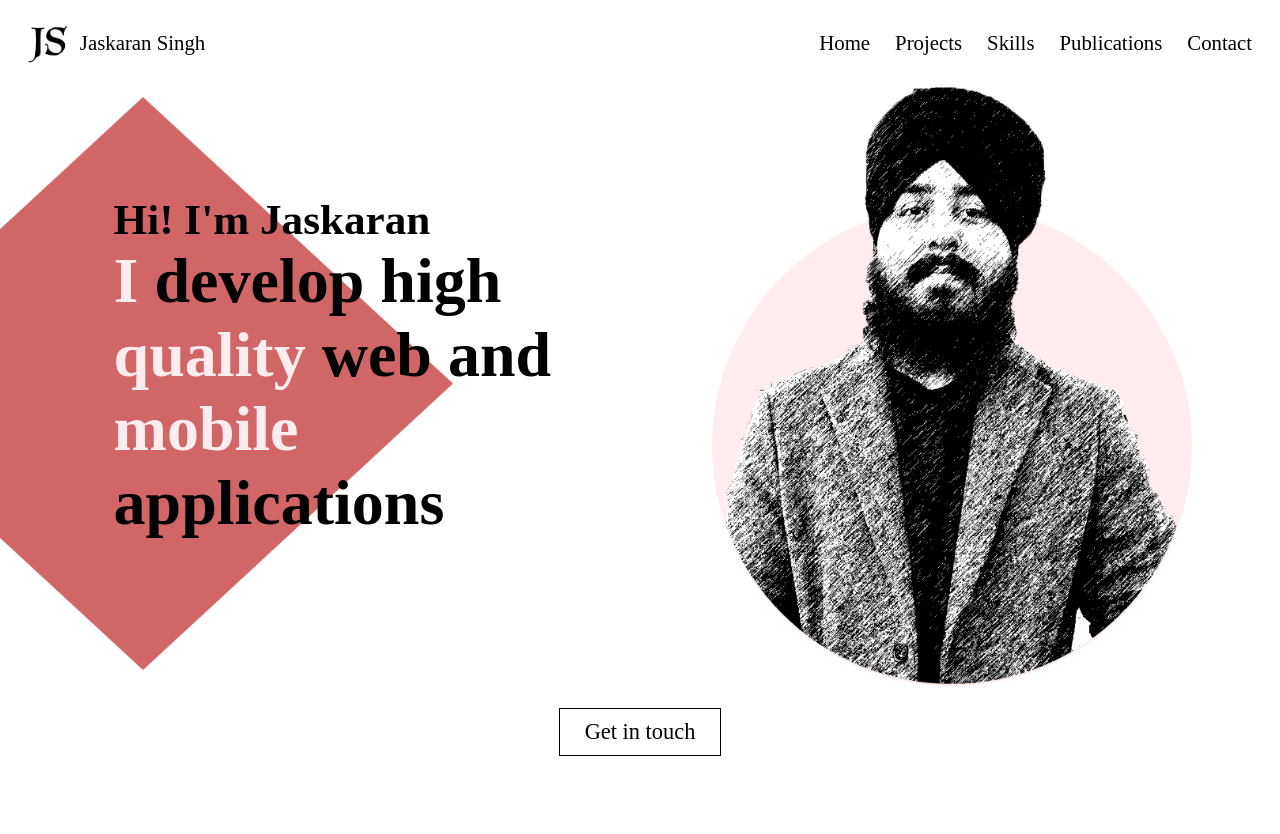
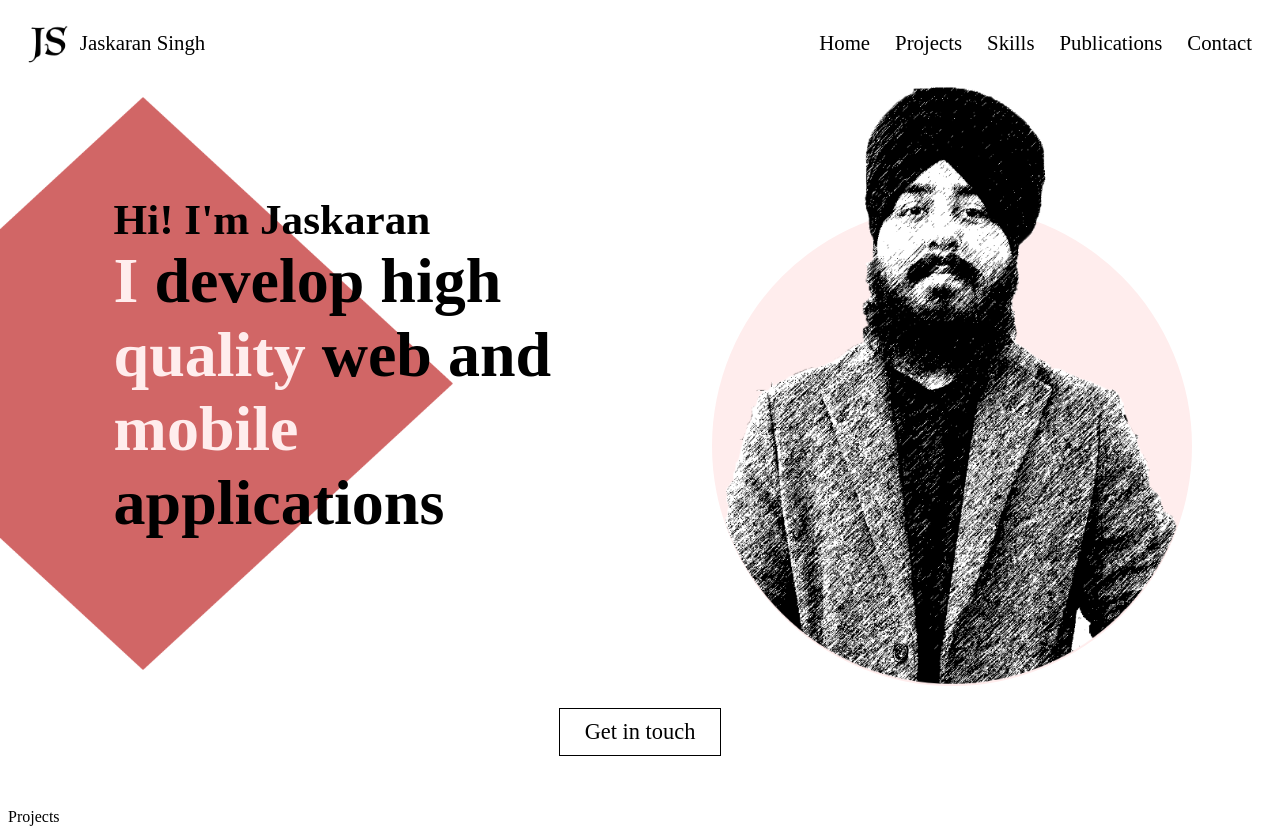
Before and after one commit to TheCoderSingh/thecodersingh-portfolio, a React (Create React App) app: page / in a window 1280 px wide. Built offline with nearby package versions, Linux system fonts and the light colour scheme.

Commit message:
Create projects component

```diff
--- a/src/App.js
+++ b/src/App.js
@@ -1,12 +1,14 @@
 import React from "react";
 import Header from "./components/Header/Header";
 import Home from "./components/Home/Home";
+import Projects from "./components/Projects/Projects";
 
 const App = () => {
   return (
     <div className="container">
       <Header />
       <Home />
+      <Projects />
     </div>
   );
 };
--- /dev/null
+++ b/src/components/Projects/Projects.js
@@ -0,0 +1,9 @@
+import "./Projects.scss"
+
+const Projects = () => {
+    return (
+        <div>Projects</div>
+    )
+}
+
+export default Projects
```
Also changed, not shown: src/components/Projects/Projects.scss (added).
